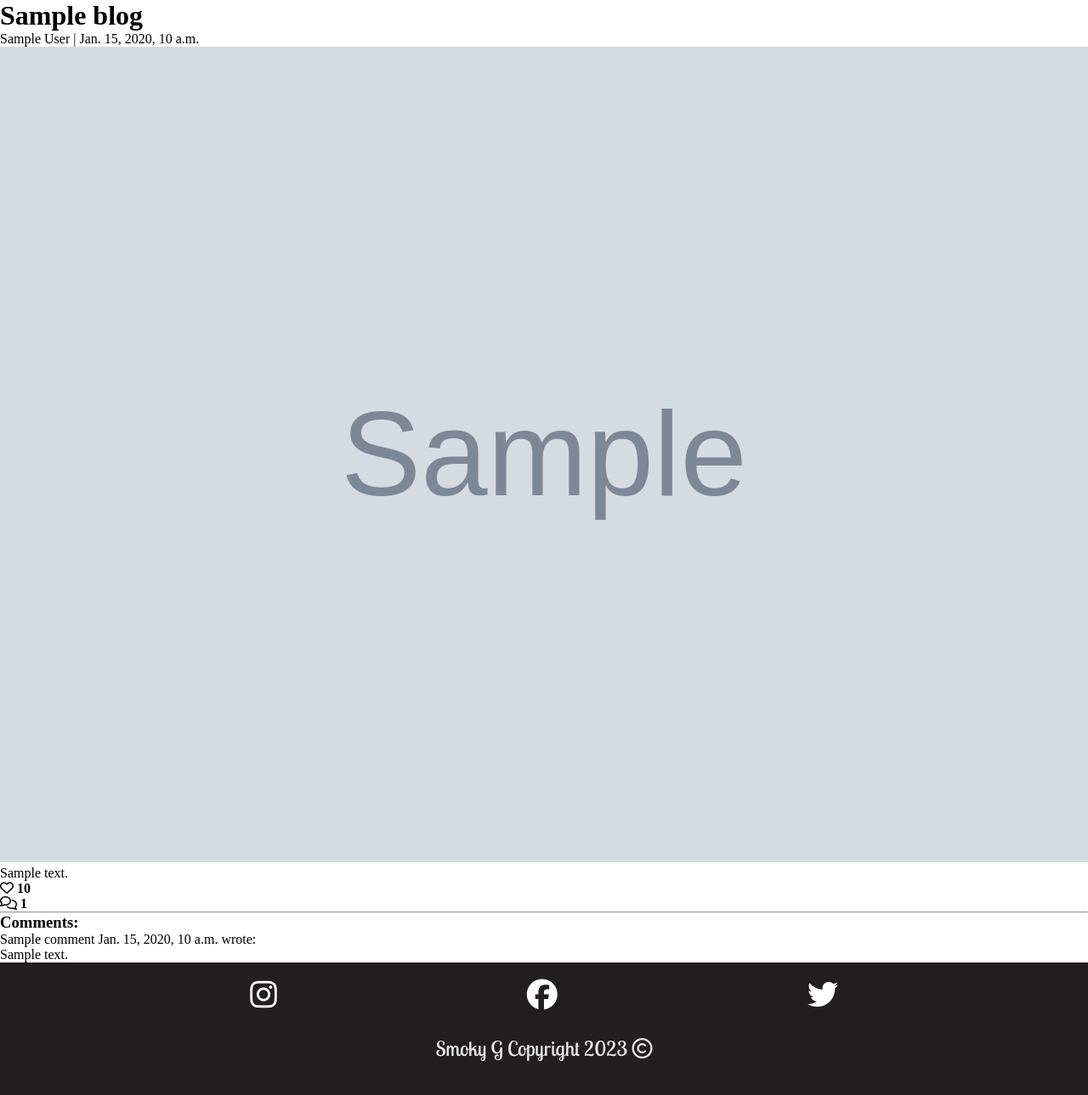
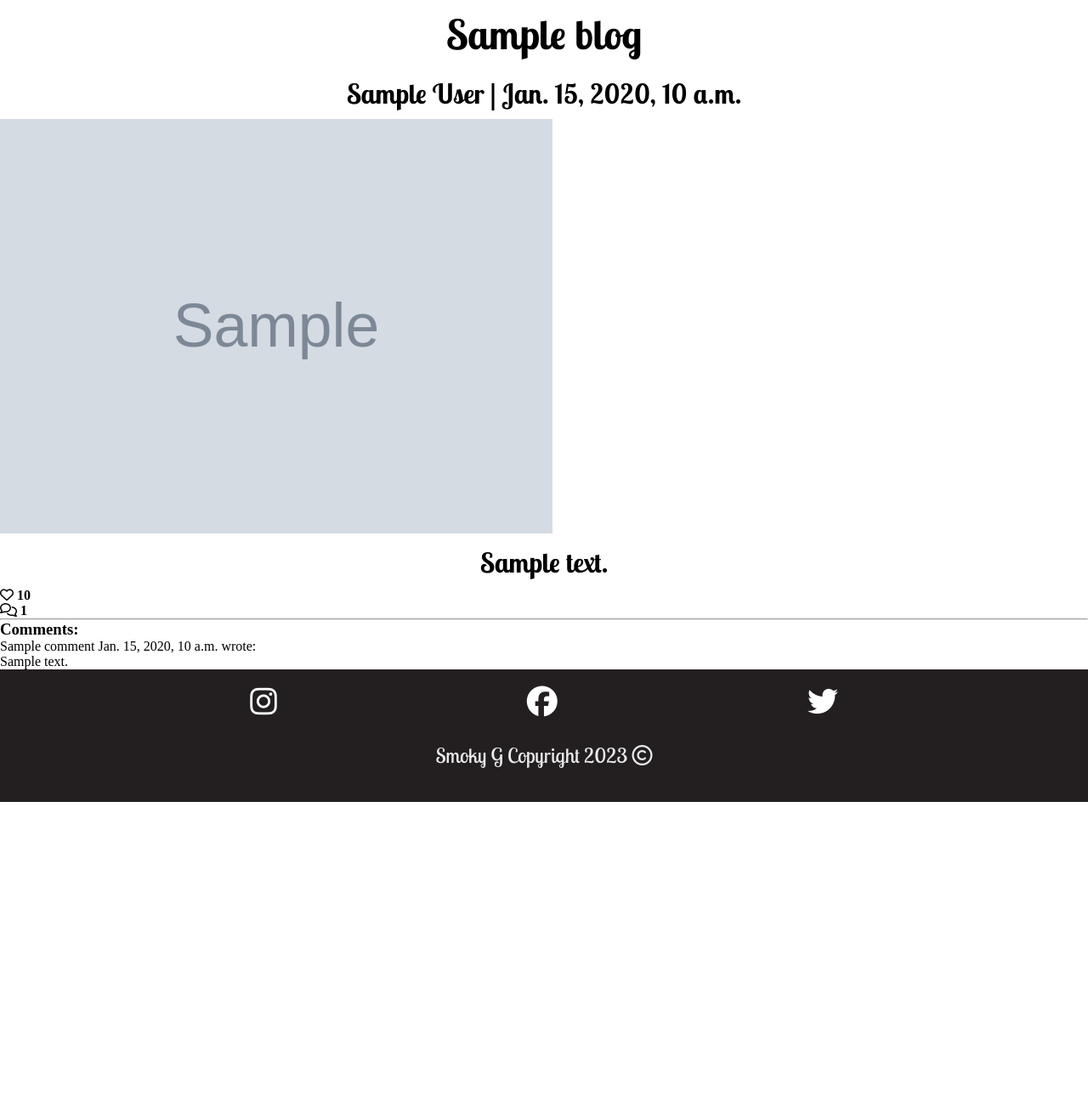
Before and after one commit to JarradBaker/CI_PP4_Django_SmokyG, a Django app: template templates/post_detail.html in a window 1280 px wide. Shown: the part 80-1369 px from the top of the page at 85% size. After the commit the page ends 1024 px from the top, so only its background shows below. Run offline with Django 3.2, Linux system fonts and the light colour scheme; tables that the repository leaves empty hold one stand-in row (values such as "Sample post"); the template is opened without the code that fills it: values that come from a table or form of the project are taken from there, most other values are stand-ins (such as "Sample title", 1, 10 or a date in 2020); grey boxes marked "Sample" are stand-in pictures; data that the repository does not hold is empty; some libraries are stand-ins or nearby versions.

Commit message:
Add: Styling for the blog posts

```diff
--- a/static/css/style.css
+++ b/static/css/style.css
@@ -213,6 +213,10 @@
     text-align: center;
 }
 
+.blog-post-img-container a {
+    text-decoration: none;
+}
+
 img.tile-img {
     width: 100%;
     height: 250px;
@@ -226,7 +230,42 @@
     background-color: #000;
     padding: 0;
     margin: 0;
+    text-decoration: none;
+    color: #FFFF00;
+    text-align: center;
+    font-size: 1rem;
+    font-family: 'lobster two', cursive;
+    font-weight: bold;
 }
+
+.blog-header {
+    margin-left: auto;
+}
+
+.blog-header>img {
+    justify-self: center;
+    align-self: auto;
+    max-width: 650px;
+    margin: auto;
+}
+
+.blog-title {
+    text-align: center;
+    font-size: 3rem;
+    font-family: 'lobster two', cursive;
+    font-weight: bold;
+    padding: 10px 5px;
+}
+
+.blog-subtitle,
+.post-content-text {
+    text-align: center;
+    font-size: 2rem;
+    font-family: 'lobster two', cursive;
+    font-weight: bold;
+    padding: 10px 5px;
+}
+
 
 
 /* ------------------------------- Booking */
--- a/templates/blog.html
+++ b/templates/blog.html
@@ -8,7 +8,7 @@
             <div class="blog-post-img-container">
                 <a href="{% url 'post_detail' blog.slug  %}">
                     <div class="tile-span">
-                        <span class="white-font">{{ blog.title }}</span>
+                        <span class="">{{ blog.title }}</span>
                     </div>
                     {% if "placeholder" in blog.featured_image.url %}
                     <img class="tile-img" src="https://codeinstitute.s3.amazonaws.com/fullstack/blog/default.jpg" width="100%">
@@ -16,7 +16,7 @@
                     <img class="tile-img" src=" {{ blog.featured_image.url }}" width="100%">
                     {% endif %}
                     <div class="tile-span">
-                        <span class="white-font">Author: {{ blog.author }}</span>
+                        <span class="">Author: {{ blog.author }}</span>
                     </div>
                 </a>
 
--- a/templates/post_detail.html
+++ b/templates/post_detail.html
@@ -19,7 +19,7 @@
     <div class="blog-body">
         <div class="post-content">
             <p class="post-content-text">
-                {{ blog.content | safe }}
+                {{ blog.body | safe }}
             </p>
             <!-- The number of likes goes before the closing strong tag -->
             <strong class="comment-text"><i class="far fa-heart"></i> {{ blog.number_of_likes }} </strong>
```
